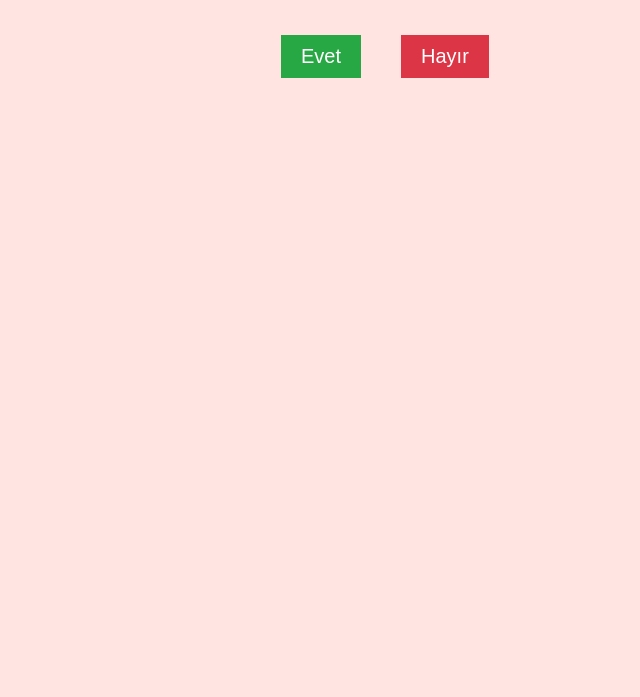
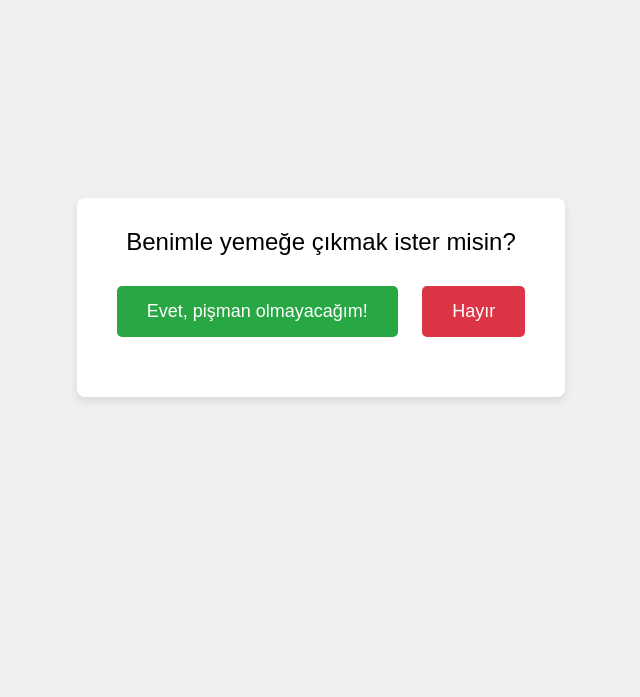
Before and after one commit to ahmetfilik/evlenme-teklifi-nisa, a plain HTML site: page index.html in a window 1280 px wide. Shown: the part 103-800 px from the top of the page, without its empty margins (319-959 px from the left). Drawn offline with Linux system fonts and the light colour scheme.

Commit message:
Update index.html

```diff
--- a/index.html
+++ b/index.html
@@ -3,63 +3,71 @@
 <head>
     <meta charset="UTF-8">
     <meta name="viewport" content="width=device-width, initial-scale=1.0">
-    <title>Benimle Evlenir Misin?</title>
+    <title>Yemek Daveti</title>
     <style>
         body {
-            text-align: center;
             font-family: Arial, sans-serif;
-            background-color: #ffe4e1;
-        }
-        h1 {
-            margin-top: 50px;
-            color: #d10000;
+            display: flex;
+            justify-content: center;
+            align-items: center;
+            height: 100vh;
+            margin: 0;
+            background-color: #f0f0f0;
         }
         .container {
-            margin-top: 30px;
+            text-align: center;
+            background-color: #fff;
+            border-radius: 8px;
+            padding: 30px;
+            box-shadow: 0 4px 8px rgba(0, 0, 0, 0.1);
         }
-        button {
-            font-size: 20px;
-            padding: 10px 20px;
-            margin: 20px;
+        .question {
+            font-size: 24px;
+            margin-bottom: 20px;
+        }
+        .btn {
+            padding: 15px 30px;
+            font-size: 18px;
+            margin: 10px;
             border: none;
+            border-radius: 5px;
             cursor: pointer;
-            transition: 0.3s;
+            transition: background-color 0.3s;
         }
-        #yes {
+        .btn-yes {
             background-color: #28a745;
             color: white;
         }
-        #no {
+        .btn-no {
             background-color: #dc3545;
             color: white;
-            position: absolute;
+            cursor: not-allowed;
+        }
+        .btn:hover {
+            opacity: 0.9;
+        }
+        .message {
+            font-size: 20px;
+            margin-top: 20px;
         }
     </style>
 </head>
 <body>
-    <h1>Benimle Evlenir Misin? ❤️</h1>
     <div class="container">
-        <button id="yes" onclick="playMusic()">Evet</button>
-        <button id="no">Hayır</button>
+        <div class="question">Benimle yemeğe çıkmak ister misin?</div>
+        <button class="btn btn-yes" onclick="showMessage(true)">Evet, pişman olmayacağım!</button>
+        <button class="btn btn-no" disabled>Hayır</button>
+        <div class="message" id="message"></div>
     </div>
 
-    <audio id="music" src="hakan-altun-teklif-ediyorum.mp3"></audio>
-
     <script>
-        const noButton = document.getElementById("no");
-
-        noButton.addEventListener("mouseover", function() {
-            const x = Math.random() * (window.innerWidth - 100);
-            const y = Math.random() * (window.innerHeight - 50);
-            noButton.style.left = `${x}px`;
-            noButton.style.top = `${y}px`;
-        });
-
-        function playMusic() {
-            const music = document.getElementById("music");
-            music.currentTime = 26; // Şarkıyı 38. saniyeden başlat
-            music.play();
-            alert("Tebrikler! ❤️ Şimdi müziğin keyfini çıkar!");
+        function showMessage(isYes) {
+            const messageElement = document.getElementById('message');
+            if (isYes) {
+                messageElement.textContent = "Harika! Şimdi en güzel yemeği seçelim!";
+            } else {
+                messageElement.textContent = "Bizi bekleyen güzel bir fırsat var!";
+            }
         }
     </script>
 </body>
```
